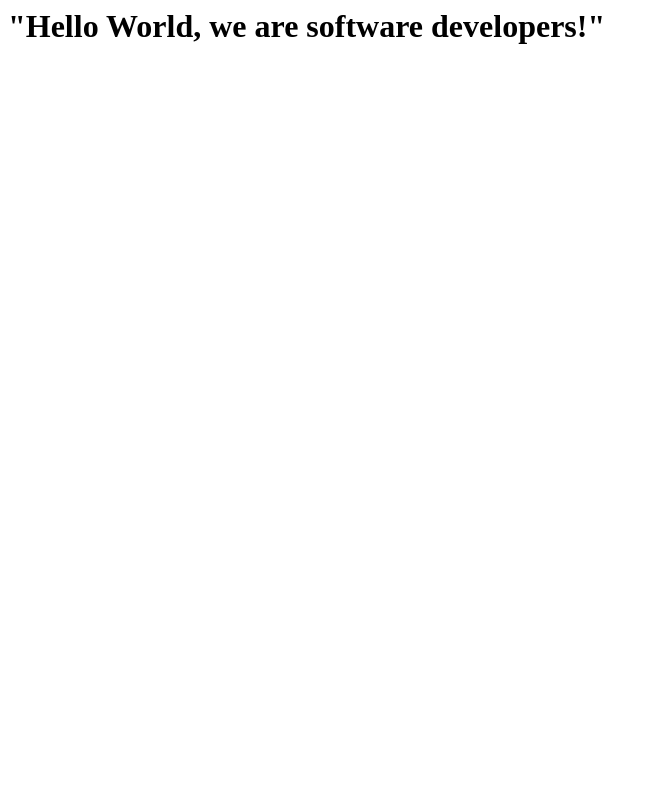
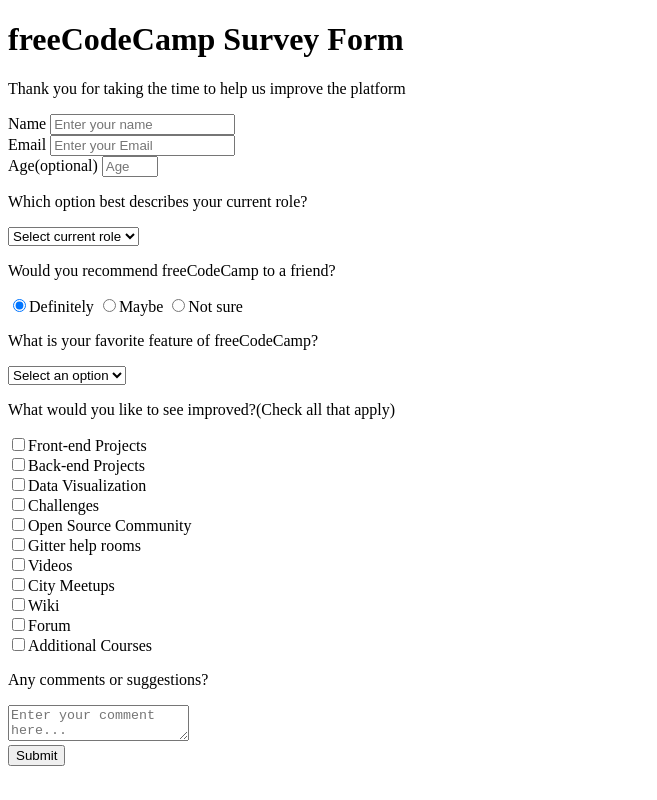
Before and after one commit to aminMuktar/amin-mathias, a plain HTML site: page index.html in a window 1280 px wide. Shown: the whole page, without its empty margins (0-657 px from the left). Drawn offline with Linux system fonts and the light colour scheme.

Commit message:
html form created

```diff
--- a/index.html
+++ b/index.html
@@ -1,11 +1,88 @@
+<!DOCTYPE html>
 <html lang="en">
-<head>
+  <head>
     <meta charset="UTF-8">
-    <meta http-equiv="X-UA-Compatible" content="IE=edge">
-    <meta name="viewport" content="width=device-width, initial-scale=1.0">
-    <title>Document</title>
-</head>
-<body>
-    <h1>"Hello World, we are software developers!"</h1>
-</body>
+    <title>Fork Me! FCC: Test Suite Template</title>
+    <link rel="stylesheet" href="./styles.css">
+  </head>
+
+  <body>
+    <h1 id="title">freeCodeCamp Survey Form</h1>
+        <p id="description">
+          Thank you for taking the time to help us improve the platform
+        </p>
+      <form id="survey-form">
+        <div class="group">
+          <label id="name-label" for="name">Name</label>
+          <input type="text" name="name" id="name" placeholder="Enter your name" required/>
+        </div>
+
+        <div class="group">
+          <label id="email-label" for="email">Email</label>
+          <input type="email" name="email" id="email" placeholder="Enter your Email" required/>
+        </div>
+        <div class="group">
+          <label id="number-label" for="number">Age(optional)</label>
+          <input type="number" name="age" id="number" min="10" max="99" class="form-control" placeholder="Age"/>
+        </div>
+
+        <div class="group">
+          <p>Which option best describes your current role?</p>
+          <select id="dropdown" name="role" class="form-control" required>
+            <option disabled selected value>Select current role</option>
+            <option value="student">Student</option>
+            <option value="job">Full Time Job</option>
+            <option value="learner">Full Time Learner</option>
+            <option value="preferNo">Prefer not to say</option>
+            <option value="other">Other</option>
+          </select>
+        </div>
+
+        <div class="group">
+          <p>Would you recommend freeCodeCamp to a friend?</p>
+          <label><input name="user-recommend" value="definitely" type="radio" checked/>Definitely</label>
+          <label><input name="user-recommend" value="maybe" type="radio"/>Maybe</label>
+          <label><input name="user-recommend" value="not-sure" type="radio"/>Not sure</label>
+        </div>
+
+        <div class="group">
+          <p>What is your favorite feature of freeCodeCamp?</p>
+          <select id="most-like" name="mostLike" class="form-control" required>
+            <option disabled selected value>Select an option</option>
+            <option value="challenges">Challenges</option>
+            <option value="projects">Projects</option>
+            <option value="community">Community</option>
+            <option value="openSource">Open Source</option>
+          </select>
+        </div>
+
+        <div class="group">
+          <p>
+            What would you like to see improved?(Check all that apply)
+          </p>
+
+          <label><input name="prefer" value="front-end-projects" type="checkbox"/>Front-end Projects</label><br>
+          <label><input name="prefer" value="back-end-projects" type="checkbox"/>Back-end Projects</label><br>
+          <label><input name="prefer" value="data-visualization" type="checkbox"/>Data Visualization</label><br>
+          <label><input name="prefer" value="challenges" type="checkbox"/>Challenges</label><br>
+          <label><input name="prefer" value="open-source-community" type="checkbox"/>Open Source Community</label><br>
+          <label><input name="prefer" value="gitter-help-rooms" type="checkbox"/>Gitter help rooms</label><br>
+          <label><input name="prefer" value="videos" type="checkbox" />Videos</label><br>
+          <label><input name="prefer" value="city-meetups" type="checkbox"/>City Meetups</label><br>
+          <label><input name="prefer" value="wiki" type="checkbox"/>Wiki</label><br>
+          <label><input name="prefer" value="forum" type="checkbox" />Forum</label><br>
+          <label><input name="prefer" value="additional-courses" type="checkbox" />Additional Courses</label><br>
+        </div>
+
+        <div class="group">
+          <p>Any comments or suggestions?</p>
+          <textarea id="comments" name="comment" placeholder="Enter your comment here..."></textarea>
+        </div>
+
+        <div class="group">
+          <button type="submit" id="submit">Submit</button>
+        </div>
+      </form>
+
+  </body>
 </html>
```
